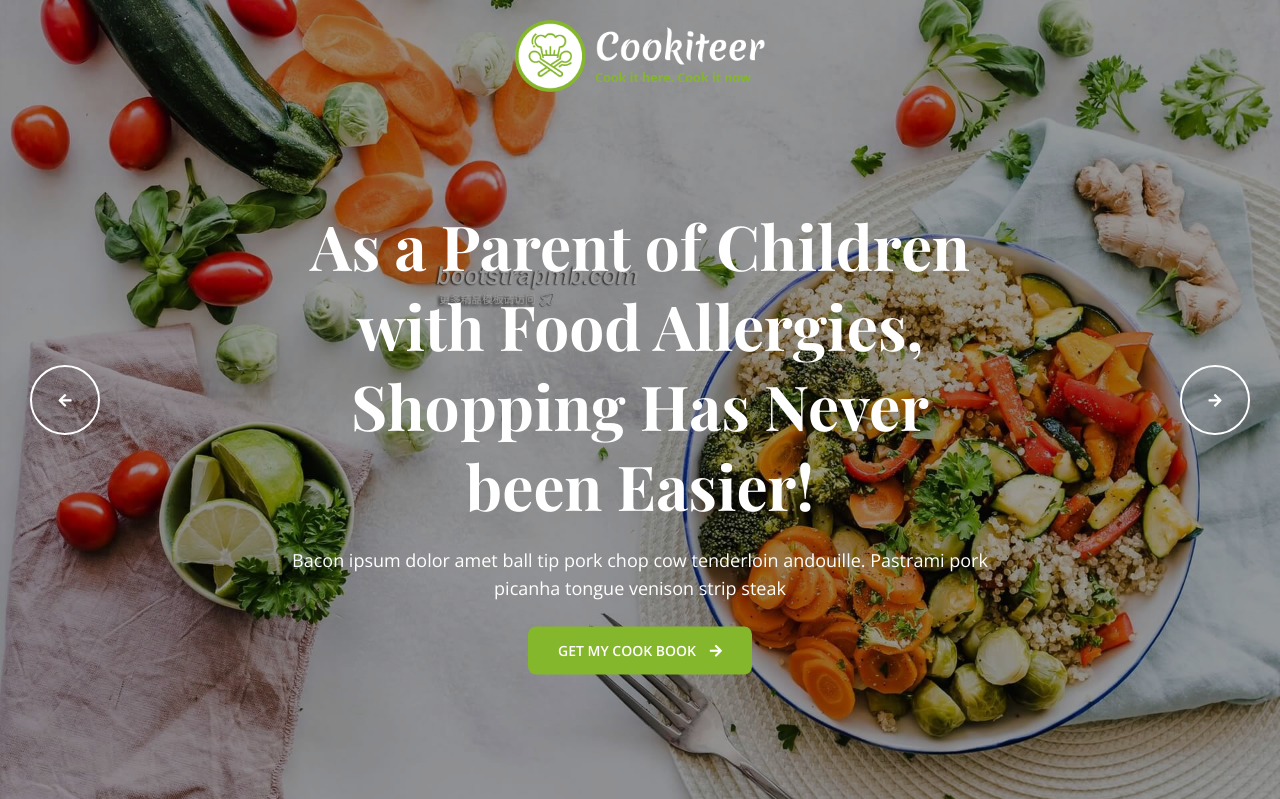
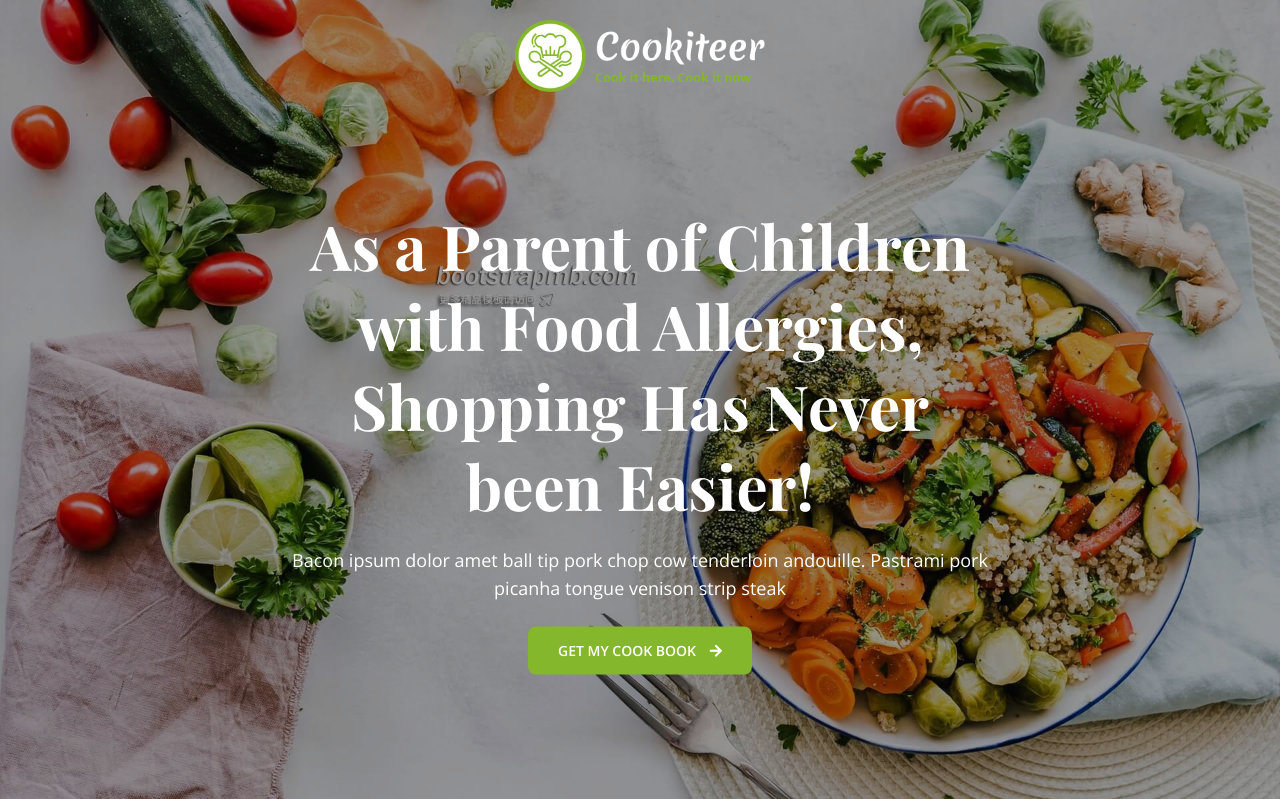
Before and after one commit to ApurvSapar21/SIT_725_GROUP_PROJECT, a Flask app: page / in a window 1280 px wide. Shown: the top 799 px of the page. Run offline with Flask 2, Linux system fonts and the light colour scheme; some libraries are stand-ins or nearby versions.

Commit message:
home page shorten v4

```diff
--- a/templates/home-v2.html
+++ b/templates/home-v2.html
@@ -43,39 +43,21 @@
             <div class="container">
                <!-- Logo --><a class="navbar-brand" href="index.html"><img src="static/picture/logo-lg-light.png" alt="logo"></a><!-- Menu -->
                <!-- Toggler -->
-               <div class="aside-toggler aside-trigger"><span></span><span></span><span></span></div>
             </div>
          </nav>
       </header>
       <!-- Header End --><!-- Banner Start -->
       <div class="banner dark-overlay" style="background-image: url('static/picture/14.jpg')">
-         <!-- Prev Arrow --><i class="slider-prev fas fa-arrow-left slick-arrow"></i>
+         <!-- Prev Arrow -->
          <div class="container">
-            <div class="banner-slider">
-               <div class="banner-item text-center">
-                  <div class="banner-inner">
-                     <h1 class="title text-white">{{result}}</h1>
-                     <p class="subtitle text-white">Bacon ipsum dolor amet ball tip pork chop cow tenderloin andouille. Pastrami pork picanha tongue venison strip steak</p>
-                     <a href="/form" class="btn-custom primary shadow-none">Get my Cook Book <i class="fas fa-arrow-right"></i></a>
-                  </div>
-               </div>
-               <div class="banner-item text-center">
-                  <div class="banner-inner">
-                     <h1 class="title text-white">Learn The <span class="custom-primary">Art</span>Of Cooking Here</h1>
-                     <p class="subtitle text-white">Bacon ipsum dolor amet ball tip pork chop cow tenderloin andouille. Pastrami pork picanha tongue venison strip steak</p>
-                     <a href="#" class="btn-custom primary shadow-none">Contact Me <i class="fas fa-arrow-right"></i></a>
-                  </div>
-               </div>
-               <div class="banner-item text-center">
-                  <div class="banner-inner">
-                     <h1 class="title text-white"><span class="custom-primary">Elevate</span>Your Cooking Skills</h1>
-                     <p class="subtitle text-white">Bacon ipsum dolor amet ball tip pork chop cow tenderloin andouille. Pastrami pork picanha tongue venison strip steak</p>
-                     <a href="#" class="btn-custom primary shadow-none">Visit My Blog <i class="fas fa-arrow-right"></i></a>
-                  </div>
+            <div class="banner-item text-center">
+               <div class="banner-inner">
+                  <h1 class="title text-white">{{result}}</h1>
+                  <p class="subtitle text-white">Bacon ipsum dolor amet ball tip pork chop cow tenderloin andouille. Pastrami pork picanha tongue venison strip steak</p>
+                  <a href="/form" class="btn-custom primary shadow-none">Get my Cook Book <i class="fas fa-arrow-right"></i></a>
                </div>
             </div>
          </div>
-         <!-- Next Arrow --><i class="slider-next fas fa-arrow-right slick-arrow"></i>
       </div>
       <!-- Instagram End --><!-- Footer Start -->
       <footer class="ct-footer">
```
